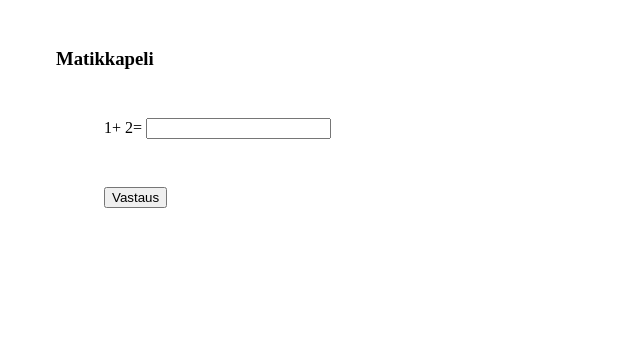
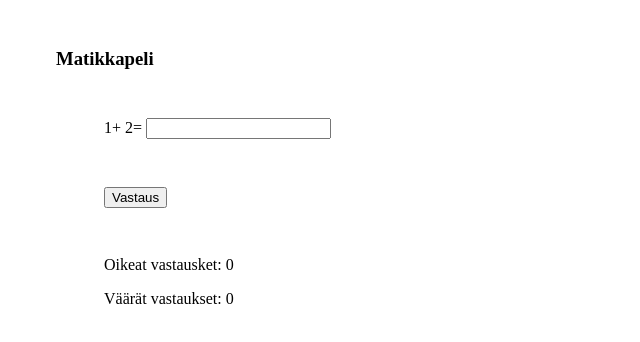
Before and after one commit to hudegit/matikkapeli, a plain HTML site: page index.html in a window 1280 px wide. Shown: the whole page, without its empty margins (0-640 px from the left). Drawn offline with Linux system fonts and the light colour scheme.

Commit message:
lisätty laskurit oikeille ja väärille vastauksille

```diff
--- a/index.html
+++ b/index.html
@@ -19,6 +19,10 @@
                 <button type="button" id="calculate">Vastaus</button>
             </div>
         </form>
+        <div id="answer-counts">
+            <p>Oikeat vastausket: <span id="correct-count">0</span></p>
+            <p>Väärät vastaukset: <span id="wrong-count">0</span></p>
+        </div>
     </div>
     <script src="./js/functions.js"></script>
 </body>
--- a/js/functions.js
+++ b/js/functions.js
@@ -2,6 +2,8 @@
 
 let rand_num1 = 0
 let rand_num2 = 0
+let correctAnswers = 0
+let wrongAnswers = 0
 
 const getRandomIntNumberInRange = (min, max) => {
     return Math.floor(Math.random() * max) + min;
@@ -14,8 +16,14 @@ const randomizeNumbers = () => {
     document.querySelector('#num2').innerHTML = rand_num2
 }
 
+const updateAnswerCounts = () => {
+    document.querySelector('#correct-count').textContent = correctAnswers
+    document.querySelector('#wrong-count').textContent = wrongAnswers
+}
+
 addEventListener("DOMContentLoaded", () => {
     randomizeNumbers()
+    updateAnswerCounts()
 })
 
 document.querySelector('button').addEventListener('click',() => {
@@ -23,10 +31,13 @@ document.querySelector('button').addEventListener('click',() => {
     const correctAnswer = rand_num1 + rand_num2
     if (answer === correctAnswer) {
         alert('Oikein')
+        correctAnswers++
     } else {
         alert('Väärin')
+        wrongAnswers++
     }
 
+    updateAnswerCounts()
     randomizeNumbers()
     document.querySelector('input').value=''
 })
```
